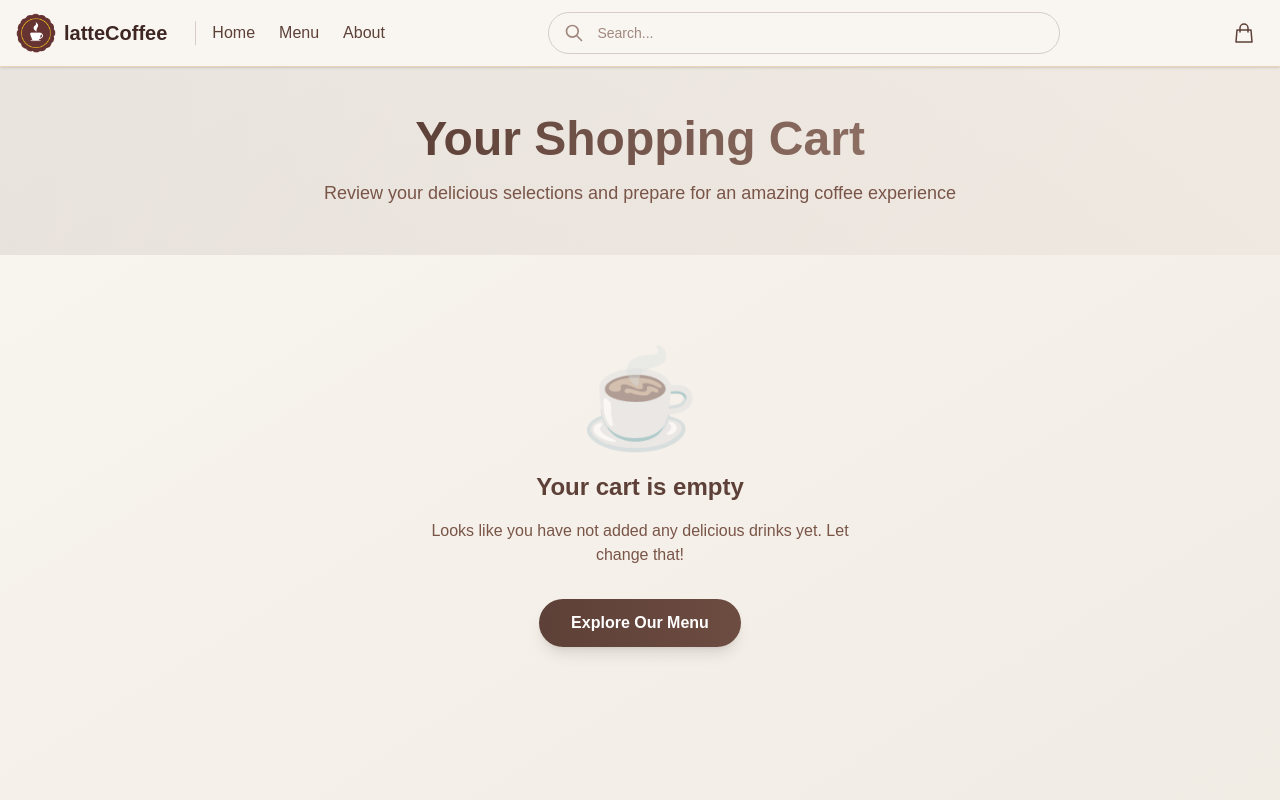
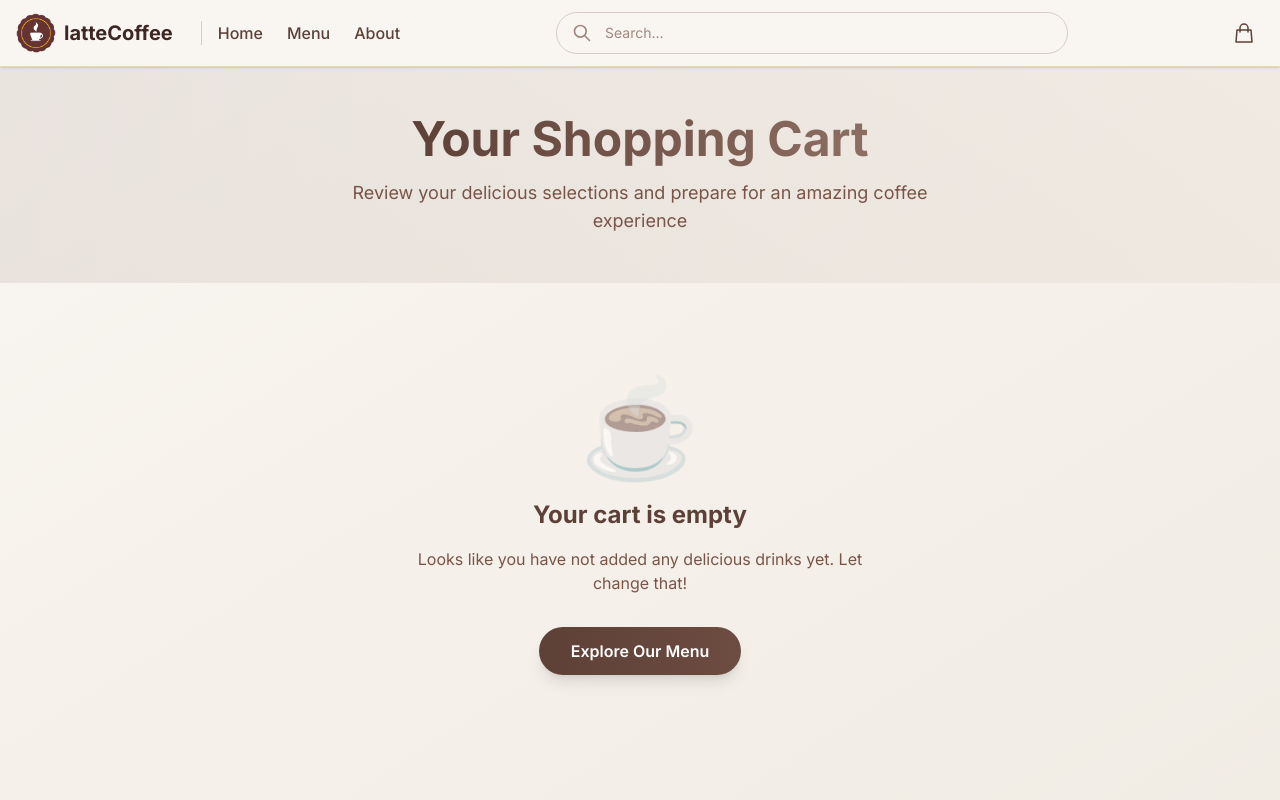
Before and after one commit to KhanhBaoLe/Latte-coffee-web, a Next.js app: page /cart in a window 1280 px wide. Shown: the top 800 px of the page. Built offline with nearby package versions, Linux system fonts and the light colour scheme.

Commit message:
add animation

```diff
--- a/app/components/CartContext.tsx
+++ b/app/components/CartContext.tsx
@@ -40,12 +40,18 @@ type CartContextType = {
   updateQuantity: (uniqueId: string, quantity: number) => void; // Sử dụng uniqueId
   totalItems: number;
   totalPrice: number;
+  showToast: boolean;
+  setShowToast: (show: boolean) => void;
+  toastMessage: string;
+  setToastMessage: (message: string) => void;
 };
 
 export const CartContext = createContext<CartContextType | undefined>(undefined);
 
 export const CartProvider = ({ children }: { children: React.ReactNode }) => {
   const [cartItems, setCartItems] = useState<CartItem[]>([]);
+  const [showToast, setShowToast] = useState(false);
+  const [toastMessage, setToastMessage] = useState('');
 
   // Đọc từ localStorage khi load (với migration)
   useEffect(() => {
@@ -89,6 +95,8 @@ export const CartProvider = ({ children }: { children: React.ReactNode }) => {
         return [...prevItems, { ...item, uniqueId, quantity: item.quantity || 1 }];
       }
     });
+    setToastMessage(`${item.title} added to cart!`);
+    setShowToast(true);
   };
 
   const decreaseQuantity = (uniqueId: string) => {
@@ -136,7 +144,11 @@ export const CartProvider = ({ children }: { children: React.ReactNode }) => {
         removeFromCart,
         clearCart,
         totalItems,
-        totalPrice
+        totalPrice,
+        showToast,
+        setShowToast,
+        toastMessage,
+        setToastMessage
       }}
     >
       {children}
--- /dev/null
+++ b/app/components/Toast.tsx
@@ -0,0 +1,39 @@
+"use client";
+
+import { AnimatePresence, motion } from 'framer-motion';
+import { useEffect } from 'react';
+
+interface ToastProps {
+  message: string;
+  isVisible: boolean;
+  onClose: () => void;
+}
+
+export default function Toast({ message, isVisible, onClose }: ToastProps) {
+  useEffect(() => {
+    if (isVisible) {
+      const timer = setTimeout(() => {
+        onClose();
+      }, 2000);
+      return () => clearTimeout(timer);
+    }
+  }, [isVisible, onClose]);
+
+  return (
+    <AnimatePresence>
+      {isVisible && (
+        <motion.div
+          initial={{ opacity: 0, y: 50, scale: 0.3 }}
+          animate={{ opacity: 1, y: 0, scale: 1 }}
+          exit={{ opacity: 0, scale: 0.5, transition: { duration: 0.2 } }}
+          className="fixed bottom-4 right-4 bg-green-500 text-white px-6 py-3 rounded-lg shadow-lg z-50 flex items-center gap-2"
+        >
+          <svg xmlns="http://www.w3.org/2000/svg" className="h-5 w-5" viewBox="0 0 20 20" fill="currentColor">
+            <path fillRule="evenodd" d="M16.707 5.293a1 1 0 010 1.414l-8 8a1 1 0 01-1.414 0l-4-4a1 1 0 011.414-1.414L8 12.586l7.293-7.293a1 1 0 011.414 0z" clipRule="evenodd" />
+          </svg>
+          {message}
+        </motion.div>
+      )}
+    </AnimatePresence>
+  );
+}
--- /dev/null
+++ b/app/components/ToastWrapper.tsx
@@ -0,0 +1,16 @@
+"use client";
+
+import { useCart } from "./CartContext";
+import Toast from "./Toast";
+
+export default function ToastWrapper() {
+  const { showToast, setShowToast, toastMessage } = useCart();
+
+  return (
+    <Toast
+      message={toastMessage}
+      isVisible={showToast}
+      onClose={() => setShowToast(false)}
+    />
+  );
+}
--- a/app/layout.tsx
+++ b/app/layout.tsx
@@ -1,61 +1,31 @@
 import { CartProvider } from "@/app/components/CartContext";
-import ConditionalHeader from '@/app/components/ConditionalHeader';
-import DashboardSkeleton from "@/app/components/DashboardSkeleton";
-import Footer from "@/app/components/footer";
+import Header from "@/app/components/header";
+import ToastWrapper from "@/app/components/ToastWrapper";
 import type { Metadata } from "next";
-import { Geist, Geist_Mono } from "next/font/google";
-import Script from "next/script";
-import { Suspense } from "react";
+import { Inter } from "next/font/google";
 import "./globals.css";
 
-const geistSans = Geist({
-  variable: "--font-geist-sans",
-  subsets: ["latin"],
-  display: "swap",
-});
-
-const geistMono = Geist_Mono({
-  variable: "--font-geist-mono",
-  subsets: ["latin"],
-  display: "swap",
-});
+const inter = Inter({ subsets: ["latin"] });
 
 export const metadata: Metadata = {
-  title: "Latte Coffee - Premium Coffee Experience",
-  description:
-    "Discover our handcrafted selection of premium coffees, expertly prepared to delight your senses",
+  title: "Latte Coffee",
+  description: "Order your favorite coffee drinks online",
 };
 
 export default function RootLayout({
   children,
-}: {
+}: Readonly<{
   children: React.ReactNode;
-}) {
+}>) {
   return (
-    <html lang="en" suppressHydrationWarning>
-      <body
-        className={`${geistSans.variable} ${geistMono.variable} antialiased min-h-screen flex flex-col`}
-      >
-        <Script
-          src="https://www.googletagmanager.com/gtag/js?id=G-LMF9N93D5D"
-          strategy="afterInteractive"
-        />
-        <Script id="gtag-init" strategy="afterInteractive">
-          {`
-            window.dataLayer = window.dataLayer || [];
-            function gtag(){dataLayer.push(arguments);}
-            gtag('js', new Date());
-            gtag('config', 'G-LMF9N93D5D');
-          `}
-        </Script>
+    <html lang="en">
+      <body className={inter.className}>
         <CartProvider>
-          <div className="flex flex-col min-h-screen">
-            <ConditionalHeader />
-            <Suspense fallback={<DashboardSkeleton />}>
-              <main className="flex-grow">{children}</main>
-            </Suspense>
-            <Footer />
-          </div>
+          <Header />
+          <main className="min-h-screen bg-gradient-to-br from-[#F9F6F1] to-[#F0EBE3]">
+            {children}
+          </main>
+          <ToastWrapper />
         </CartProvider>
       </body>
     </html>
```
